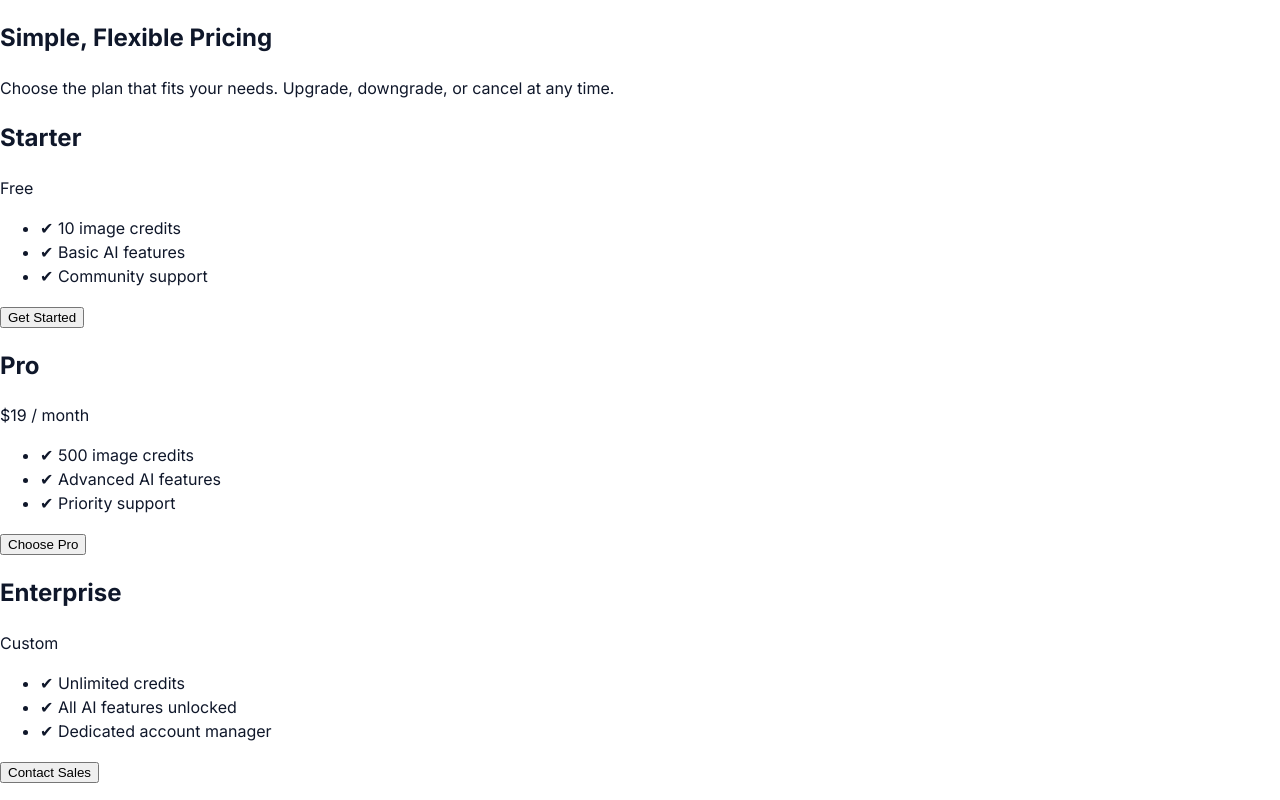
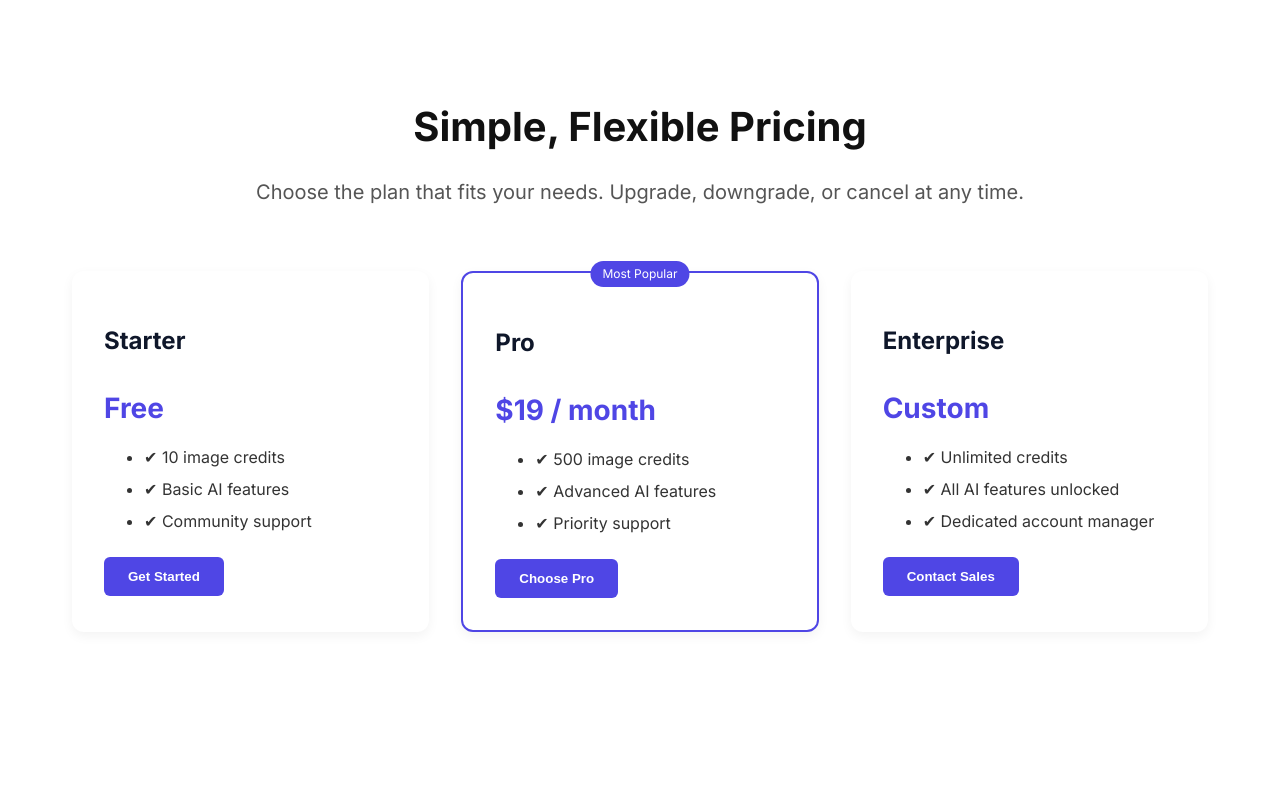
Before and after one commit to markgaughan75-maker/Test-3, a Next.js app: page /pricing in a window 1280 px wide. Built offline with nearby package versions, Linux system fonts and the light colour scheme.

Commit message:
Update pricing.module.scss

```diff
--- a/styles/pricing.module.scss
+++ b/styles/pricing.module.scss
@@ -1,170 +1,95 @@
-.pricing-page {
+.pricingPage {
   max-width: 1200px;
   margin: 0 auto;
   padding: 4rem 2rem;
   text-align: center;
+}
+
+.hero {
+  margin-bottom: 4rem;
 
   h1 {
-    font-size: 2.75rem;
-    font-weight: 800;
-    margin-bottom: 0.5rem;
-    color: #111827;
+    font-size: 2.5rem;
+    margin-bottom: 1rem;
+    color: #111;
   }
 
-  p.subhead {
-    font-size: 1.125rem;
-    color: #6b7280;
-    margin-bottom: 2.5rem;
+  p {
+    font-size: 1.25rem;
+    color: #555;
+  }
 }
 
-  /* Toggle buttons (Monthly / Yearly) */
-  .toggle {
-    display: flex;
-    justify-content: center;
-    gap: 1rem;
-    margin-bottom: 2rem;
+.plans {
+  display: grid;
+  grid-template-columns: repeat(auto-fit, minmax(280px, 1fr));
+  gap: 2rem;
+}
 
-    button {
-      background: #f3f4f6;
-      border: none;
-      padding: 0.5rem 1.25rem;
-      border-radius: 9999px;
-      font-weight: 600;
-      cursor: pointer;
-      transition: all 0.2s;
+.planCard {
+  background: #fff;
+  padding: 2rem;
+  border-radius: 12px;
+  box-shadow: 0 4px 12px rgba(0, 0, 0, 0.05);
+  text-align: left;
+  transition: transform 0.2s ease;
 
-      &.active {
-        background: #4f46e5;
-        color: white;
+  &:hover {
+    transform: translateY(-5px);
+  }
+
+  h2 {
+    font-size: 1.5rem;
+    margin-bottom: 1rem;
+  }
+
+  .price {
+    font-size: 1.75rem;
+    font-weight: bold;
+    margin-bottom: 1rem;
+    color: #4f46e5; // Indigo
+  }
+
+  ul {
+    margin-bottom: 1.5rem;
+
+    li {
+      margin-bottom: 0.5rem;
+      color: #333;
     }
   }
 }
 
-  /* Plan cards container */
-  .plans {
-    display: grid;
-    grid-template-columns: repeat(auto-fit, minmax(260px, 1fr));
-    gap: 2rem;
-    margin-bottom: 4rem;
-  }
-
-  /* Each card */
-  .plan-card {
-    background: #fff;
-    border-radius: 1rem;
-    border: 1px solid #e5e7eb;
-    padding: 2rem;
-    display: flex;
-    flex-direction: column;
-    align-items: center;
-    transition: all 0.3s ease;
-
-    &:hover {
-      transform: translateY(-6px);
-      box-shadow: 0 20px 30px rgba(0, 0, 0, 0.06);
-    }
-
-    h2 {
-      font-size: 1.25rem;
-      font-weight: 700;
-      margin-bottom: 0.5rem;
-    }
-
-    p.price {
-      font-size: 2rem;
-      font-weight: 800;
-      margin: 0.5rem 0 1rem;
-    }
-
-    ul {
-      list-style: none;
-      padding: 0;
-      margin: 1rem 0 2rem;
-      text-align: left;
-      width: 100%;
-
-      li {
-        margin-bottom: 0.5rem;
-        font-size: 0.95rem;
-        color: #374151;
+.popular {
+  border: 2px solid #4f46e5;
+  position: relative;
 
   &::before {
-          content: "✔";
-          margin-right: 8px;
-          color: #10b981;
-        }
+    content: "Most Popular";
+    position: absolute;
+    top: -12px;
+    left: 50%;
+    transform: translateX(-50%);
+    background: #4f46e5;
+    color: white;
+    padding: 0.25rem 0.75rem;
+    border-radius: 9999px;
+    font-size: 0.75rem;
   }
 }
 
-    .btn {
-      display: block;
-      width: 100%;
-      text-align: center;
-      padding: 0.75rem 1rem;
-      border-radius: 0.5rem;
+.cta {
+  display: inline-block;
+  background: #4f46e5;
+  color: #fff;
+  border: none;
+  padding: 0.75rem 1.5rem;
+  border-radius: 6px;
   font-weight: 600;
-      text-decoration: none;
-      transition: background 0.2s;
-
-      &.primary {
-        background: #4f46e5;
-        color: white;
+  cursor: pointer;
+  transition: background 0.2s ease;
 
   &:hover {
     background: #4338ca;
   }
 }
-
-      &.secondary {
-        background: #111827;
-        color: white;
-
-        &:hover {
-          background: black;
-        }
-      }
-    }
-  }
-
-  /* Compare table */
-  .compare-table {
-    background: #f9fafb;
-    border-radius: 1rem;
-    padding: 2rem;
-    overflow-x: auto;
-
-    h2 {
-      font-size: 1.5rem;
-      font-weight: 700;
-      margin-bottom: 1.5rem;
-    }
-
-    table {
-      width: 100%;
-      border-collapse: collapse;
-
-      th {
-        text-align: center;
-        font-size: 0.9rem;
-        font-weight: 600;
-        color: #374151;
-        padding: 0.75rem;
-      }
-
-      td {
-        text-align: center;
-        font-size: 0.9rem;
-        padding: 0.75rem;
-        color: #111827;
-      }
-
-      tr {
-        border-bottom: 1px solid #e5e7eb;
-
-        &:last-child {
-          border-bottom: none;
-        }
-      }
-    }
-  }
-}
```
Lines whose indentation alone changed are shown as unchanged.
